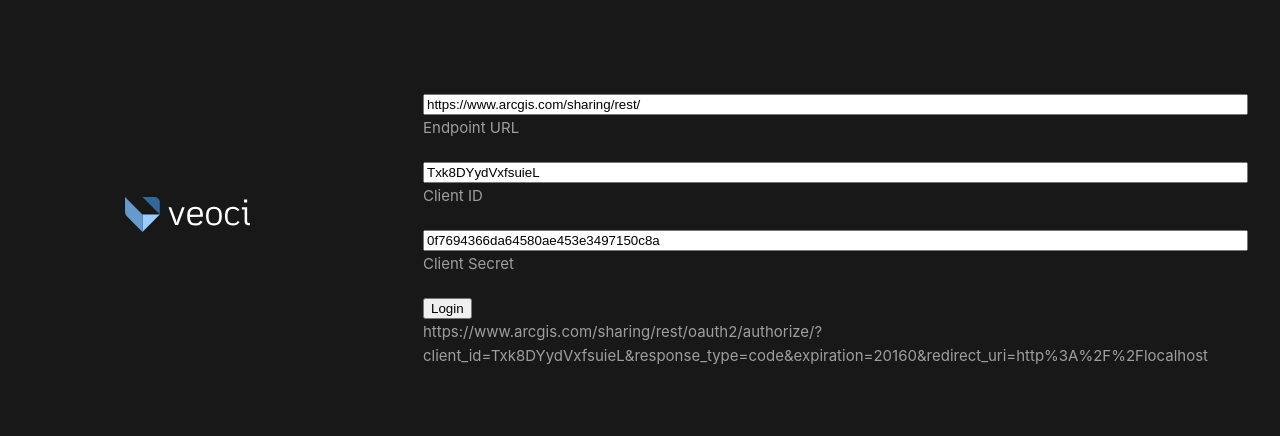
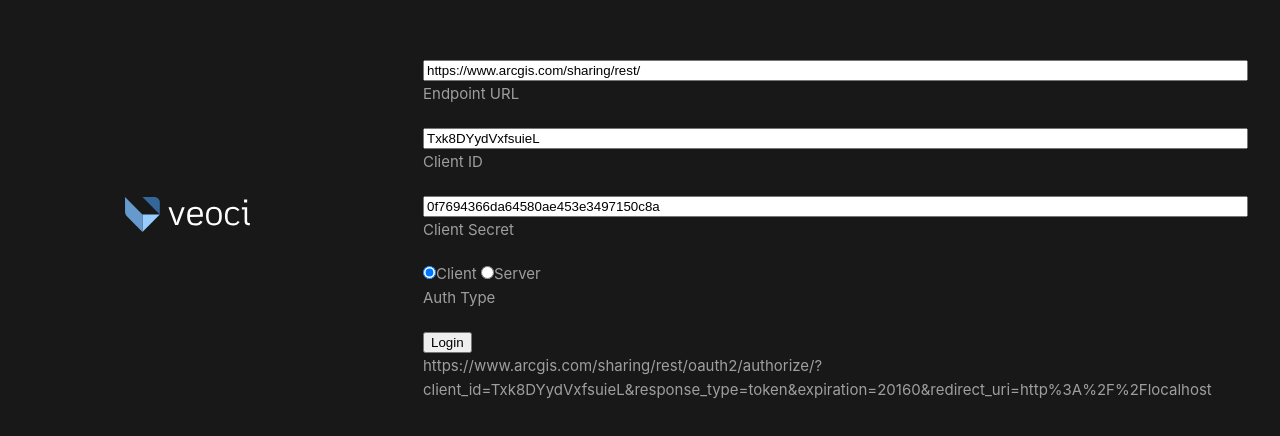
Before and after one commit to nevaan9/arc-gis-server-enabled, a Vue app in the folder client/: page / in a window 1280 px wide. Shown: the part 170-606 px from the top of the page. Built offline with nearby package versions, Linux system fonts and the light colour scheme.

Commit message:
add client side access too

```diff
--- a/client/src/App.vue
+++ b/client/src/App.vue
@@ -27,6 +27,10 @@
         <input v-model="clientSecret" type="text" id="name" name="name" size="100">
         <p>Client Secret</p>
         <div style="margin-top: 20px;"></div>
+        <input type="radio" v-model="authType" value="client">Client
+        <input type="radio" v-model="authType" value="server">Server
+        <p>Auth Type</p>
+        <div style="margin-top: 20px;"></div>
         <button @click="onAuthEndpoint">Login</button>
         <div>{{ authEndpoint }}</div>
       </div>
@@ -50,6 +54,7 @@
         clientSecret: window.location.hostname === 'localhost' ? '0f7694366da64580ae453e3497150c8a' : '31ab93b2c2cf459c80f21e13d8cacfa0',
         gisOrigin: window.location.hostname === 'localhost' ? 'https://www.arcgis.com/sharing/rest/' : 'https://gisweb1.fortisbctest.com/fbcportal/sharing/rest/',
         codeValidateEndpoint: window.location.hostname === 'localhost' ? 'http://127.0.0.1:3000/validate' : 'https://dfe6ud80mf.execute-api.us-east-1.amazonaws.com/api/validate',
+        authType: 'client',
         redirectUrl,
         accessToken: null,
         username: null,
@@ -60,6 +65,16 @@
     async mounted () {
       const urlParams = new URLSearchParams(window.location.search)
       const code = urlParams.get('code');
+
+      const hash = window.location.hash.substring(1)
+      const hashResult = hash.split('&').reduce(function (res, item) {
+        var parts = item.split('=')
+        if (parts[0]) {
+          res[parts[0]] = parts[1]
+        }
+        return res
+      }, {})
+
       if (code) {
         const gisAppData = JSON.parse(window.sessionStorage.getItem('gisAddData'))
         const postData = {
@@ -86,6 +101,16 @@
         } finally {
           this.loading = false
         }
+      } else if (hashResult.access_token) {
+        const { gisOrigin } = JSON.parse(window.sessionStorage.getItem('gisAddData'))
+        const { data: gisData } = await axios.get(`${gisOrigin}portals/self?f=pjson&token=${hashResult.access_token}`)
+        if (gisData?.error) {
+          this.error = gisData.error
+        } else {
+          this.username = gisData?.user?.username
+          // Remove query params
+          window.history.replaceState(null, null, window.location.pathname)
+        }
       } else {
         window.sessionStorage.setItem('gisAddData', null)
       }
@@ -93,7 +118,10 @@
     },
     computed: {
       authEndpoint () {
-        return `${this.gisOrigin}oauth2/authorize/?client_id=${this.clientId}&response_type=code&expiration=20160&redirect_uri=${this.redirectUrl}`
+        if (this.authType === 'server') {
+          return `${this.gisOrigin}oauth2/authorize/?client_id=${this.clientId}&response_type=code&expiration=20160&redirect_uri=${this.redirectUrl}`
+        }
+        return `${this.gisOrigin}oauth2/authorize/?client_id=${this.clientId}&response_type=token&expiration=20160&redirect_uri=${this.redirectUrl}`
       }
     },
     methods: {
```
